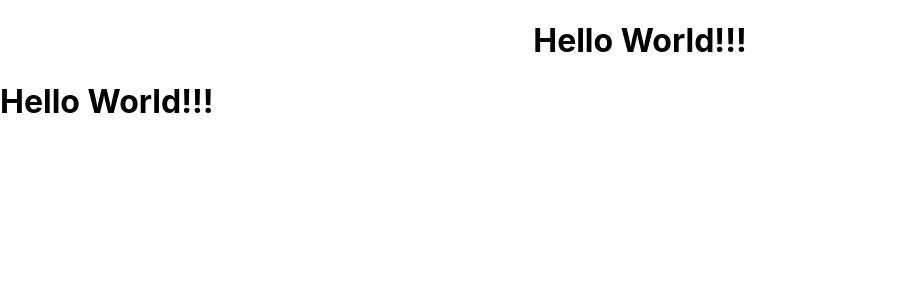
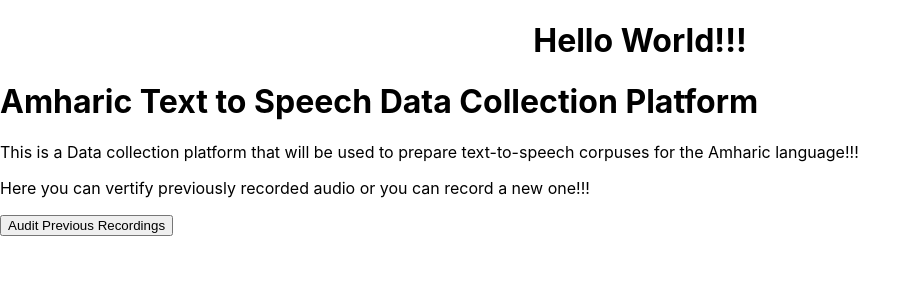
Before and after one commit to tigisthailay/Text-to-speech-data-collection-with-Kafka-Airflow-and-Spark, a React (Create React App) app in the folder frontend/: page / in a window 1280 px wide. Shown: the top 300 px of the page, without its empty margins (0-921 px from the left). Built offline with nearby package versions, Linux system fonts and the light colour scheme.

Commit message:
Feat(add): added an audit button

```diff
--- a/frontend/src/components/Header/header.jsx
+++ b/frontend/src/components/Header/header.jsx
@@ -2,6 +2,16 @@ import React from 'react'
 // Import an image for logo here
 
 const Header = () =>(
-    <h1>Hello World!!!</h1>
+    <div className=''>
+        <div className=''>
+            <h1 className=''>Amharic Text to Speech Data Collection Platform</h1>
+            <p>This is a Data collection platform that will be used to prepare text-to-speech corpuses for the Amharic language!!!</p>
+            <p>Here you can vertify previously recorded audio or you can record a new one!!!</p>
+            <div className=''>
+                <button type="button">Audit Previous Recordings</button>
+            </div>
+        </div>
+    </div>
+
 );
 export default Header;
```
